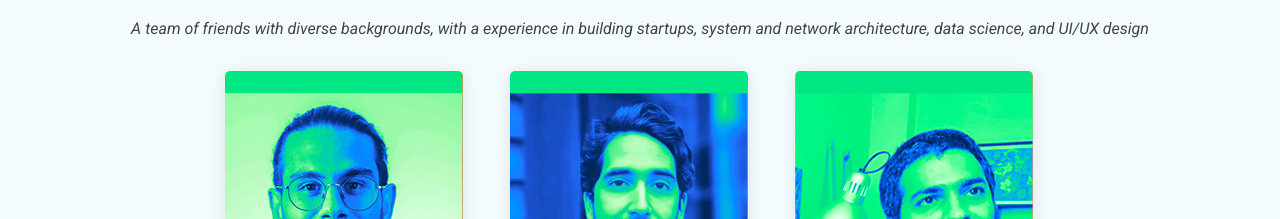
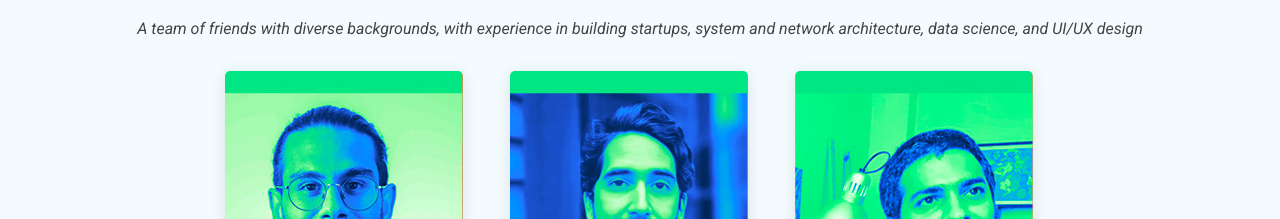
Before and after one commit to Aneesi-ai/aneesiai-branding-web, a plain HTML site: page index.html in a window 1280 px wide. Shown: the part 581-800 px from the top of the page. Drawn offline with Linux system fonts and the light colour scheme.

Commit message:
fix grammer

```diff
--- a/index.html
+++ b/index.html
@@ -374,7 +374,7 @@
 
         <div class="section-title">
           <h2>Who We Are</h2>
-          <p>A team of friends with diverse backgrounds, with a experience in building startups, system and network architecture, data science, and UI/UX design</p>
+          <p>A team of friends with diverse backgrounds, with experience in building startups, system and network architecture, data science, and UI/UX design</p>
         </div>
 
         <div class="row justify-content-center">
```
